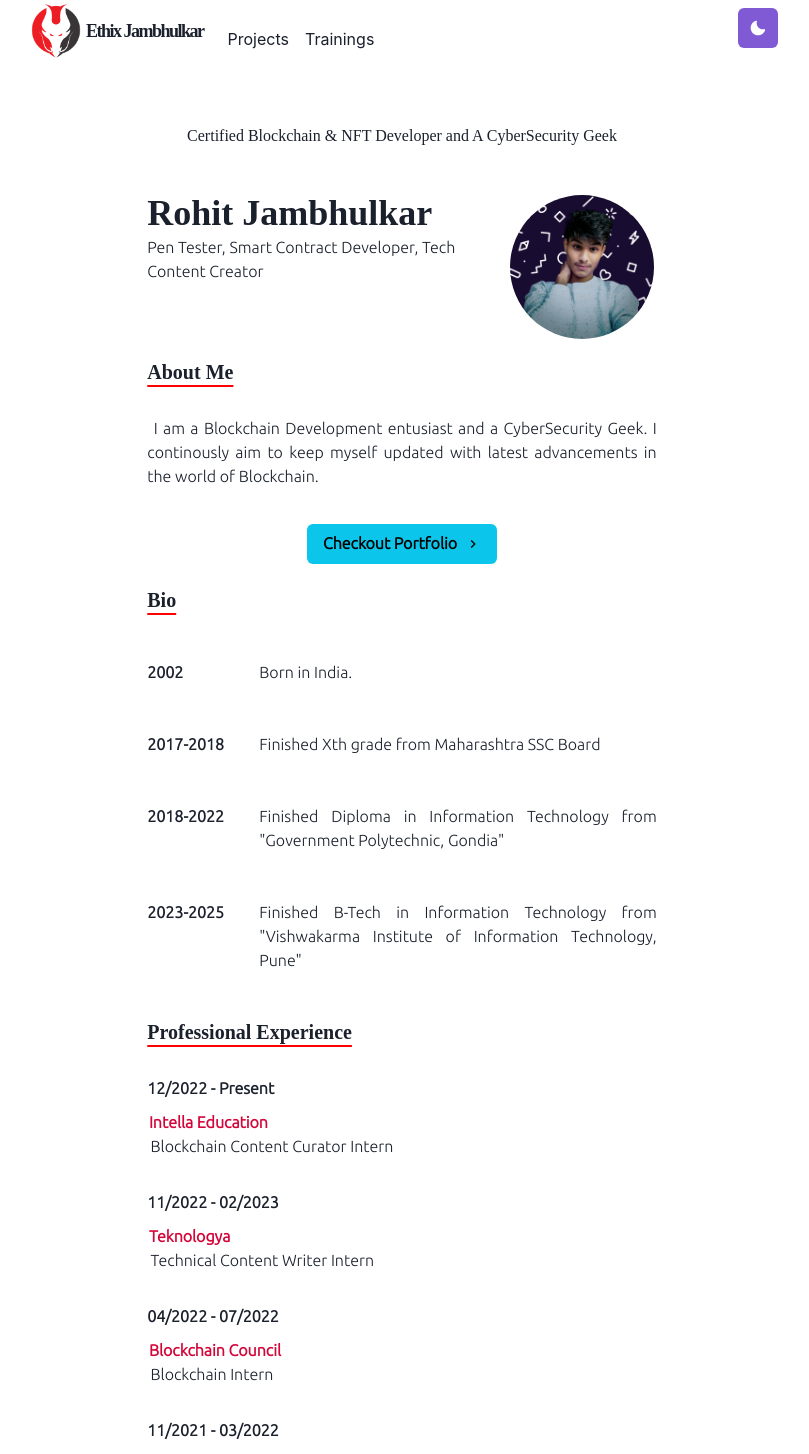
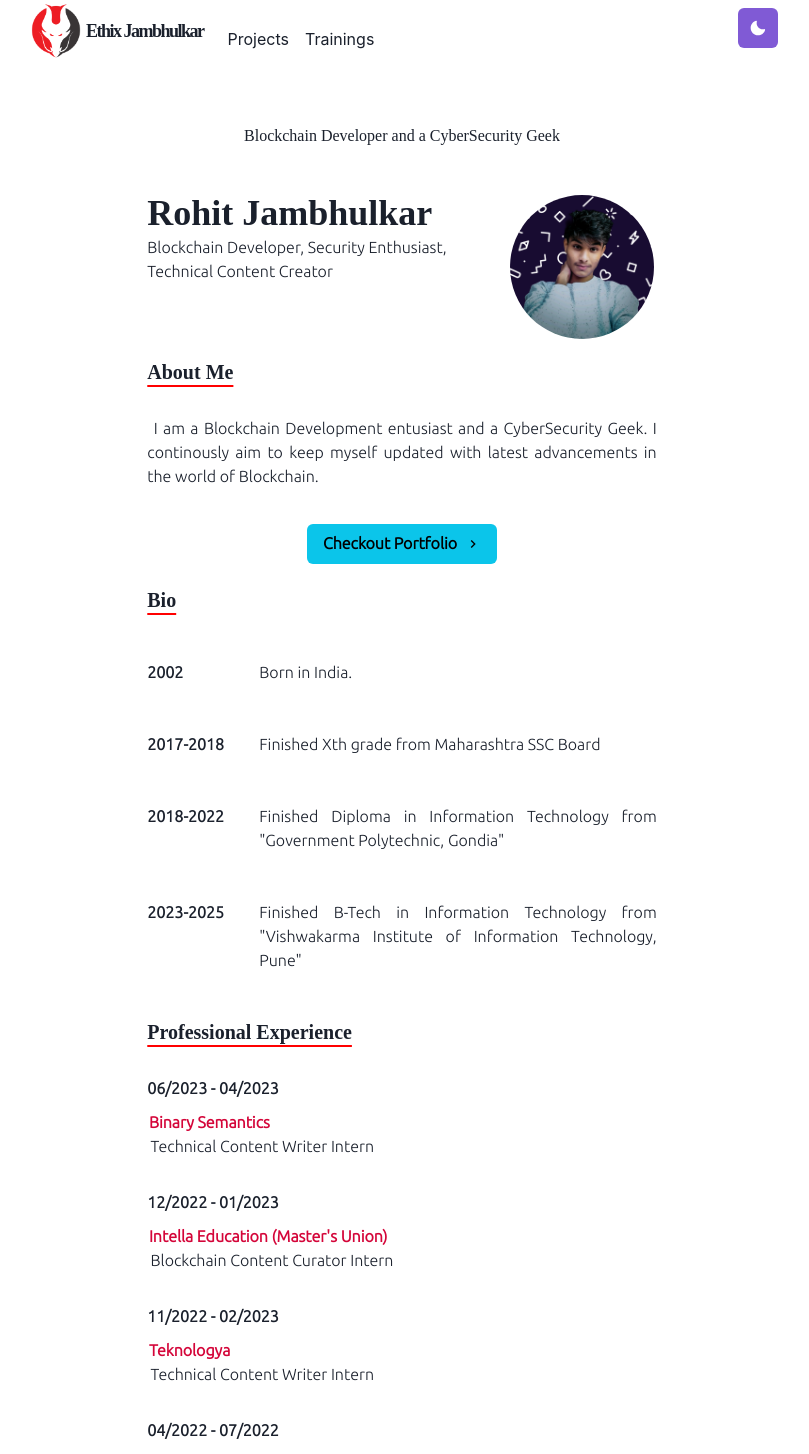
Before and after one commit to EthixLucifer/New-Portfolio-Website, a Next.js app: page / in a window 1280 px wide. Shown: the top 1454 px of the page, without its empty margins (238-1047 px from the left). Built offline with nearby package versions, Linux system fonts and the light colour scheme; a web font is replaced by a local one.

Commit message:
2024 updated

```diff
--- a/pages/index.js
+++ b/pages/index.js
@@ -20,7 +20,7 @@ const Page = () => {
 
                 {/* {*pl={20}*} padding to the left side of the name */}
                 <Box borderRadius="lg" bg={useColorModeValue('whiteAlpha.700', 'purple.900')} p={3} align="center" mt={20} mb={8} fontFamily="Cormorant SC">
-                    Certified Blockchain & NFT Developer and A CyberSecurity Geek
+                    Blockchain Developer and a CyberSecurity Geek
                 </Box>
 
                 <Box display={{ md: 'flex' }}>
@@ -31,7 +31,7 @@ const Page = () => {
                         </Heading>
                         <p
                         // fontFamily="Cormorant SC" fontWeight={"bold"} fontSize={"110%"}
-                        > Pen Tester, Smart Contract Developer, Tech Content Creator</p>
+                        > Blockchain Developer, Security Enthusiast, Technical Content Creator</p>
                     </Box>
                     <Box flexShrink={0} mt={{ base: 4, md: 0 }} ml={{ md: 6 }} align='center' >
                         <Image borderColor="whiteAlpha.900" borderWidth={3} borderStyle='solid' maxWidth="150px" display="inline-block" borderRadius='full' src="/images/profile-pic (1).png" alt="Ethix Jambhulkar profile Image" />
@@ -93,14 +93,27 @@ const Page = () => {
                     <Heading as='h3' variant='section-title'>
                         Professional Experience
                     </Heading>
+                    {/* Binary Semantics */}
+                    <ExperienceContainer>
 
+                        <ExperienceYear>06/2023 - 04/2023 </ExperienceYear>
+
+                        <CompanyName>
+                            <Link href='https://www.binarysemantics.com/' target='_blank'>  Binary Semantics </Link>
+                        </CompanyName>
+
+                        <PositionName>
+                            Technical Content Writer Intern
+                        </PositionName>
+
+                    </ExperienceContainer>
                     {/* Master's Union */}
                     <ExperienceContainer>
 
-                        <ExperienceYear>12/2022 - Present </ExperienceYear>
+                        <ExperienceYear>12/2022 - 01/2023 </ExperienceYear>
 
                         <CompanyName>
-                            <Link href='http://www.intellaeducation.com/' target='_blank'>  Intella Education </Link>
+                            <Link href='https://mastersunion.org/mastercamps/pro-blockchain-developer-mastercamp' target='_blank'>  Intella Education (Master's Union) </Link>
                         </CompanyName>
 
                         <PositionName>
@@ -129,7 +142,7 @@ const Page = () => {
                         <ExperienceYear>04/2022 - 07/2022</ExperienceYear>
 
                         <CompanyName>
-                            <Link href='https://www.toshinnovations.com/' target='_blank'>  Blockchain Council </Link>
+                            <Link href='https://www.blockchain-council.org/' target='_blank'>  Blockchain Council </Link>
                         </CompanyName>
 
                         <PositionName>
```
